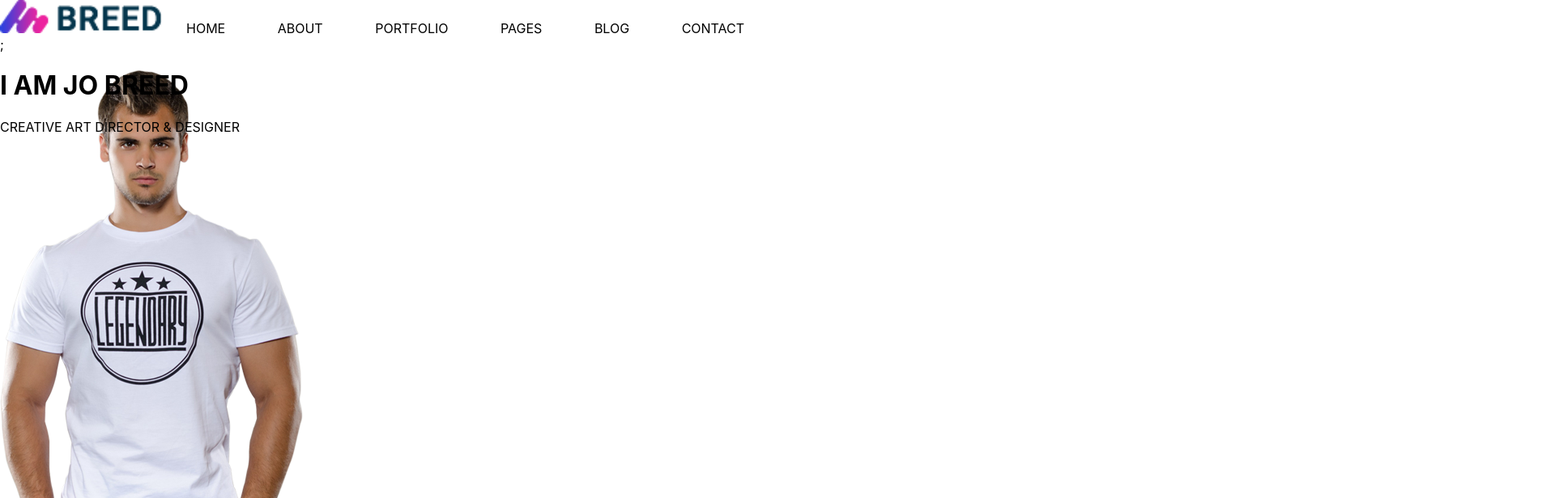
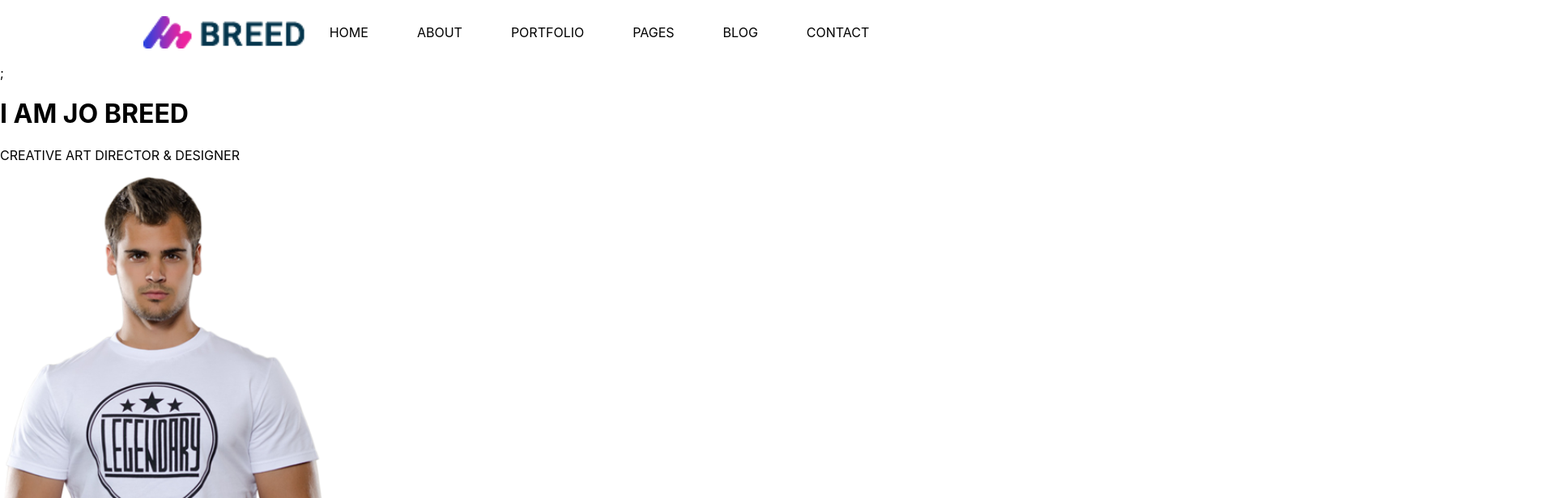
Before and after one commit to faticoco/practice-website-, a React (Create React App) app: page / in a window 1280 px wide. Shown: the top 616 px of the page at 81% size, 1920 px wide, since content can reach past the window. Built offline with nearby package versions, Linux system fonts and the light colour scheme.

Commit message:
aligning

```diff
--- a/src/App.js
+++ b/src/App.js
@@ -2,12 +2,22 @@ import './App.css';
 import Background from './jobreed.png'
 import logo from './logo.png'
 //component added
+function Center({children}) {
+    return (
+        <div style={{
+            display: 'flex',
+            alignItems: 'center',
+            justifyContent: 'center'
+        }}>
+            {children}
+        </div>
+    );
+}
 const Hello = ({ arr }) => {
     return (
 
-        <div >
-
-            <div style={{ alignItems: 'right' }}>
+            <div>
+                <Center>
                     <img src={logo} alt="react logo" style={{ width: '200px' }} />
                     {
                         arr.map(title => {
@@ -23,18 +33,20 @@ const Hello = ({ arr }) => {
                         })
 
                     }
+                </Center>
             </div>
 
-        </div>
     )
 
 }
 //adding image in background
-var backgroundimage = {
-    width: "500%",
-    height: "800px",
-    backgroundRepeat: 'no-repeat',
-    backgroundImage: "url(" + Background + ")",
+const Backgroundimage = () =>
+{
+    return (
+        <div >
+            <img src={Background} alt="react background" style={{ width: '400px' }} />
+        </div>
+        )
 };
 
 //adding divs on the page
@@ -42,10 +54,11 @@ const Adding_divs_home_page =()=>
 {
 
     return (
-        <div style={backgroundimage }>
+        <div className="d-inline-flex p-2">
             <h1>I AM JO BREED</h1>
             <p>CREATIVE ART DIRECTOR & DESIGNER</p>
         </div>
+
     )
 }
 
@@ -59,8 +72,12 @@ function App() {
       <div>
 
             <Hello arr={arr} />;
-            <Adding_divs_home_page />;
+            <div className="d-flex p-2">
+                <Adding_divs_home_page />
+                <Backgroundimage />
             </div>
+      </div>
+
 
   );
 }
```
Lines whose indentation alone changed are shown as unchanged.
